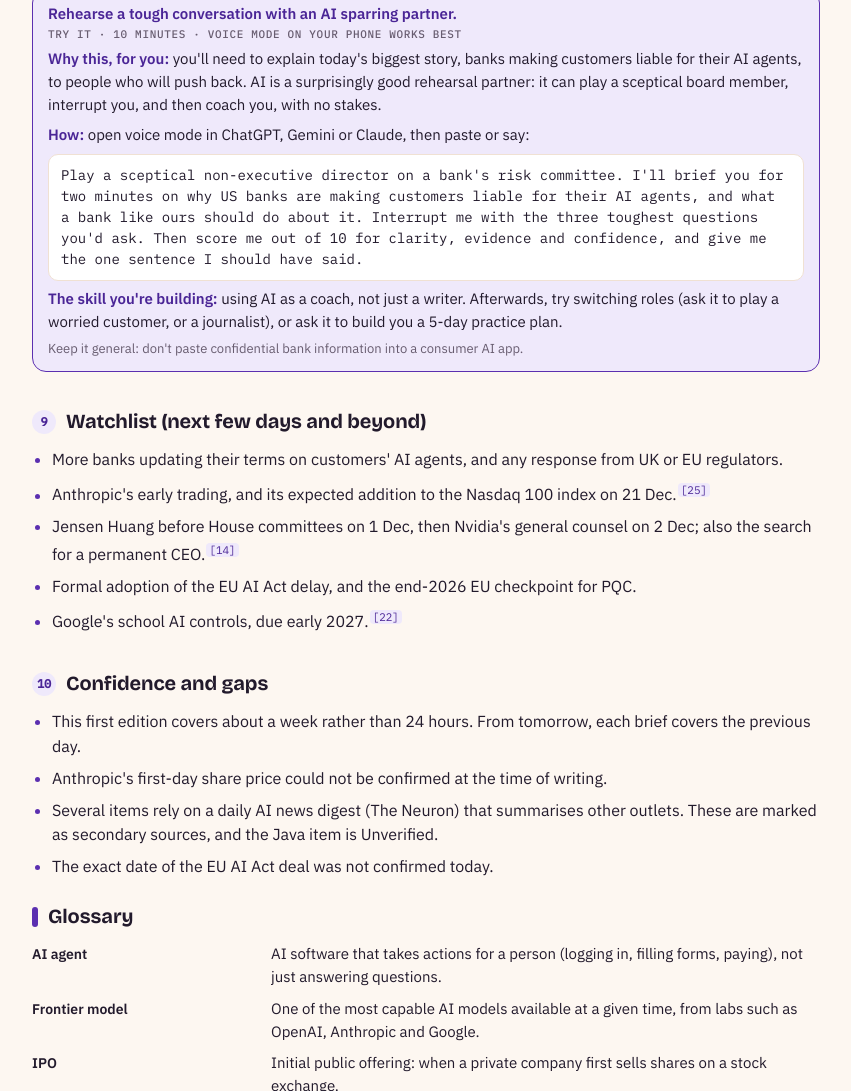
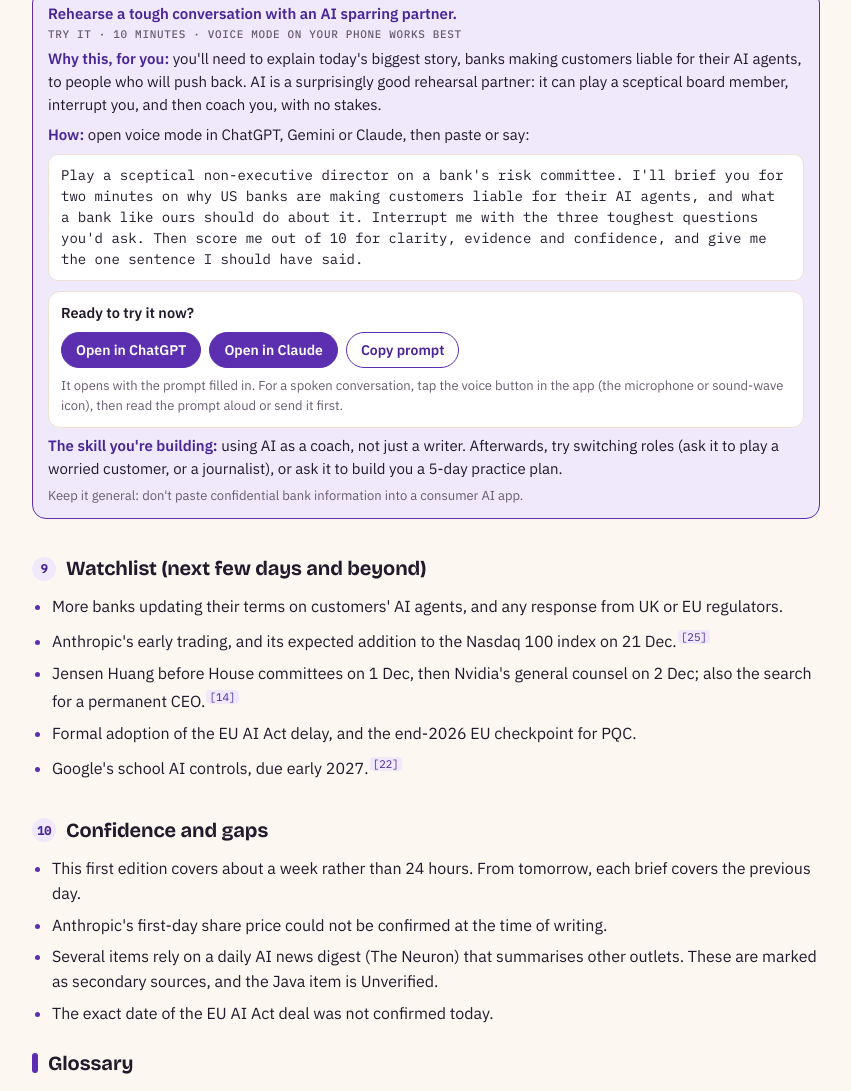
Before and after one commit to Schmoo111/ai-brief, a plain HTML site: page briefs/2026-11-20.html in a window 1280 px wide. Shown: the part 5474-6565 px from the top of the page, without its empty margins (214-1065 px from the left). Drawn offline with nearby package versions, Linux system fonts and the light colour scheme.

Commit message:
Try this today: open the prompt in ChatGPT or Claude with one tap
Co-Authored-By: Claude Opus 5.5 <noreply@anthropic.com>
Claude-Session: https://claude.ai/code/session_01TEyfAtZAXW6shWce6N9ncV

```diff
--- a/briefs/2026-11-20.html
+++ b/briefs/2026-11-20.html
@@ -208,6 +208,13 @@ details.term .seen{font-size:13px;color:var(--muted);margin-top:6px}
 .tryit .trymeta{display:block;font:500 11px var(--mono);letter-spacing:.06em;text-transform:uppercase;color:var(--muted);margin:2px 0 6px}
 .tryit p{margin:6px 0 0}
 .tryit .trynote{font-size:13px;color:var(--muted)}
+.tryact{margin-top:10px;padding:10px 12px;border-radius:12px;background:var(--surface);border:1px solid var(--line)}
+.tryact p{margin:0 0 8px;font-weight:600;font-size:14.5px}
+.tryact .btns{display:flex;flex-wrap:wrap;gap:8px}
+.tryact a,.tryact button{font:600 14px var(--body);display:inline-flex;align-items:center;gap:6px;padding:8px 14px;border-radius:999px;text-decoration:none;cursor:pointer;border:1.5px solid var(--warm);background:var(--warm);color:#fff}
+.tryact button.copy{background:transparent;color:var(--warm-ink)}
+.tryact a:hover,.tryact button:hover{filter:brightness(1.08)}
+.tryact .hint{display:block;margin-top:8px;font-size:13px;color:var(--muted)}
 .tryit pre{white-space:pre-wrap;font:14px/1.5 var(--mono);background:var(--surface);border:1px solid var(--line);border-radius:10px;padding:10px 12px;margin:8px 0 0}
 .oneline{font-size:16px;border-left:4px solid var(--warm);padding:8px 12px;background:var(--surface);border-radius:0 12px 12px 0;box-shadow:var(--shadow)}
 
@@ -628,6 +635,26 @@ section:has(> h2 .n){padding-top:12px}
   if('mediaSession' in navigator){try{navigator.mediaSession.metadata=new MediaMetadata({title:'AI Brief, 20 Nov 2026',artist:'Daily AI briefing'});}catch(e){}}
 })();
 </script>
+<script>
+/* "Try this today": one tap opens ChatGPT or Claude with the prompt already filled in. */
+(function(){
+  document.querySelectorAll('.tryit pre').forEach(function(pre){
+    var text=pre.textContent.trim(), q=encodeURIComponent(text);
+    var box=document.createElement('div'); box.className='tryact';
+    box.innerHTML='<p>Ready to try it now?</p><div class="btns">'+
+      '<a href="https://chatgpt.com/?q='+q+'" target="_blank" rel="noopener">Open in ChatGPT</a>'+
+      '<a href="https://claude.ai/new?q='+q+'" target="_blank" rel="noopener">Open in Claude</a>'+
+      '<button type="button" class="copy">Copy prompt</button></div>'+
+      '<span class="hint">It opens with the prompt filled in. For a spoken conversation, tap the voice button in the app (the microphone or sound-wave icon), then read the prompt aloud or send it first.</span>';
+    pre.insertAdjacentElement('afterend',box);
+    box.querySelector('.copy').addEventListener('click',function(){var b=this;
+      function done(){b.textContent='Copied';setTimeout(function(){b.textContent='Copy prompt';},1800);}
+      function sel(){var r=document.createRange();r.selectNodeContents(pre);var s=window.getSelection();s.removeAllRanges();s.addRange(r);try{document.execCommand('copy');done();}catch(e){}}
+      if(navigator.clipboard&&navigator.clipboard.writeText){navigator.clipboard.writeText(text).then(done,sel);}else{sel();}
+    });
+  });
+})();
+</script>
 <script>if('serviceWorker' in navigator){window.addEventListener('load',function(){navigator.serviceWorker.register('/sw.js').catch(function(){});});}</script>
 </body>
 </html>
```
Also changed, not shown: index.html (+27 -0 lines).
